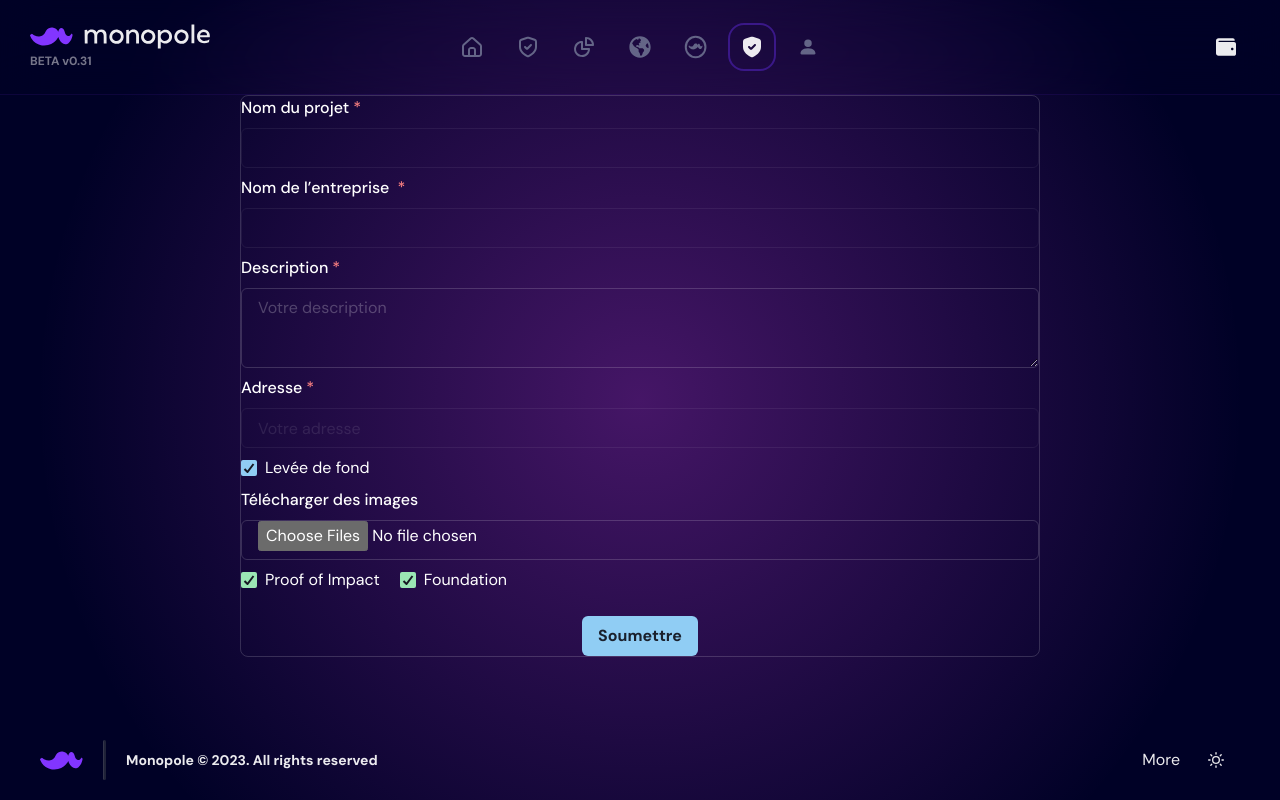
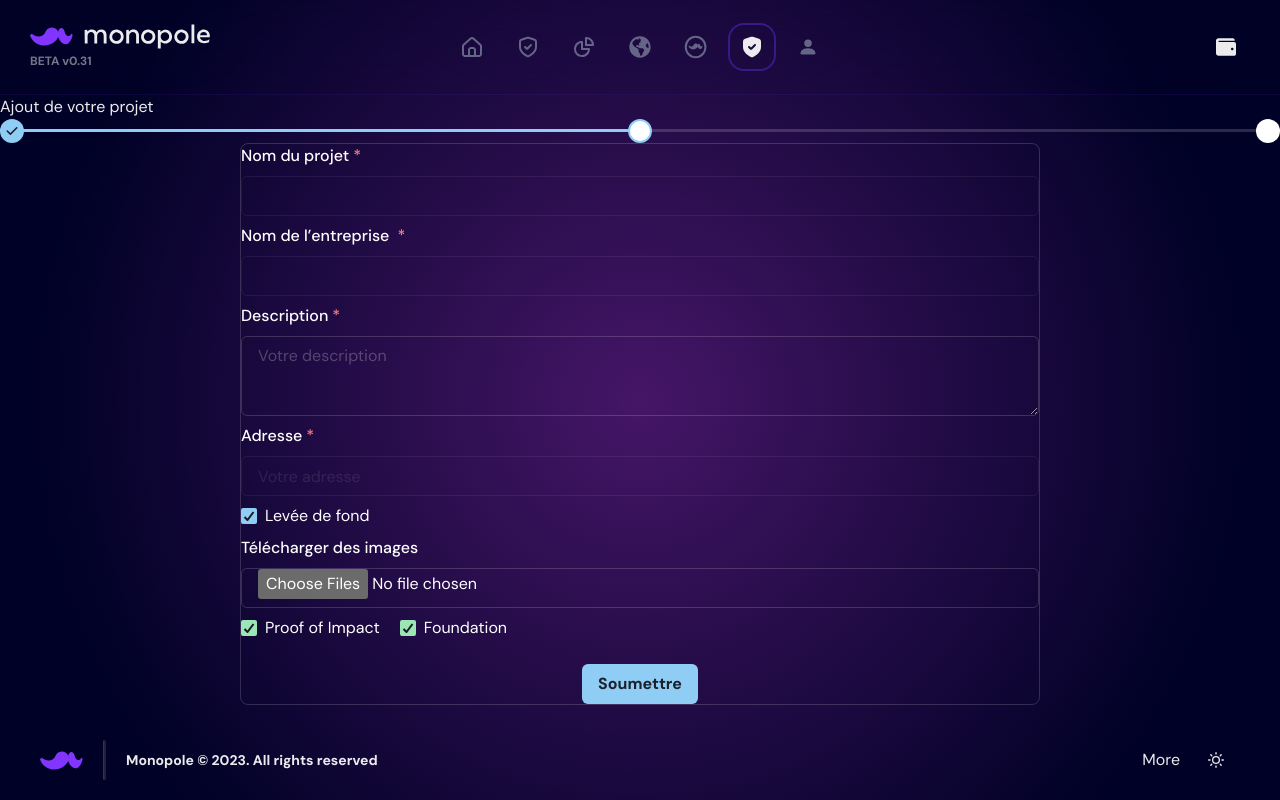
Before and after one commit to Monopole-network/hackathon-2, a Next.js app: page /authentification in a window 1280 px wide. Built offline with nearby package versions, Linux system fonts and the light colour scheme.

Commit message:
start stepper auth

```diff
--- /dev/null
+++ b/components/Authentification/StepperAuth.tsx
@@ -0,0 +1,52 @@
+import { Box, Flex, Progress, Text, useColorMode } from "@chakra-ui/react";
+
+import {
+  Step,
+  StepDescription,
+  StepIcon,
+  StepIndicator,
+  StepNumber,
+  StepSeparator,
+  StepStatus,
+  StepTitle,
+  Stepper,
+  useSteps,
+} from "@chakra-ui/react";
+
+const steps = [
+  { title: "Votre Société", description: "Contact Info" },
+  { title: "Second", description: "Date & Time" },
+  { title: "Third", description: "Select Rooms" },
+];
+
+const StepperAuth: React.FC = () => {
+  const { activeStep, setActiveStep } = useSteps({
+    index: 1,
+    count: steps.length,
+  });
+  const activeStepText = steps[activeStep].description;
+
+  const max = steps.length - 1;
+  const progressPercent = (activeStep / max) * 100;
+  return (
+    <>
+      <Box>
+        <Text>Ajout de votre projet</Text>
+        <Box position="relative">
+          <Stepper size="sm" index={activeStep} gap="0">
+            {steps.map((step, index) => (
+              <Step key={index} gap="0">
+                <StepIndicator bg="white">
+                  <StepStatus complete={<StepIcon />} />
+                </StepIndicator>
+              </Step>
+            ))}
+          </Stepper>
+          <Progress value={progressPercent} position="absolute" height="3px" width="full" top="10px" zIndex={-1} />
+        </Box>
+      </Box>
+    </>
+  );
+};
+
+export default StepperAuth;
--- a/pages/authentification.tsx
+++ b/pages/authentification.tsx
@@ -13,6 +13,7 @@ import {
   Textarea,
 } from "@chakra-ui/react";
 import { useState } from "react";
+import StepperAuth from "../components/Authentification/StepperAuth";
 
 const Authentification: NextPage = () => {
   /* const [formData, setFormData] = useState({
@@ -37,6 +38,8 @@ const Authentification: NextPage = () => {
 
   return (
     <Flex w="100%" backgroundRepeat="no-repeat" backgroundSize="100%" flexDirection="column">
+      <StepperAuth />
+
       <Box w="90%" maxW="800px" mx="auto" color="white" borderWidth="1px" borderRadius="lg">
         <form>
           <VStack>
@@ -64,7 +67,7 @@ const Authentification: NextPage = () => {
               <Checkbox defaultChecked>Levée de fond </Checkbox>
             </FormControl>
 
-            <FormControl id="imageUpload" >
+            <FormControl id="imageUpload">
               <FormLabel>Télécharger des images</FormLabel>
               <Input type="file" accept="image/*" multiple /* onChange={handleImageUpload} */ />
             </FormControl>
```
